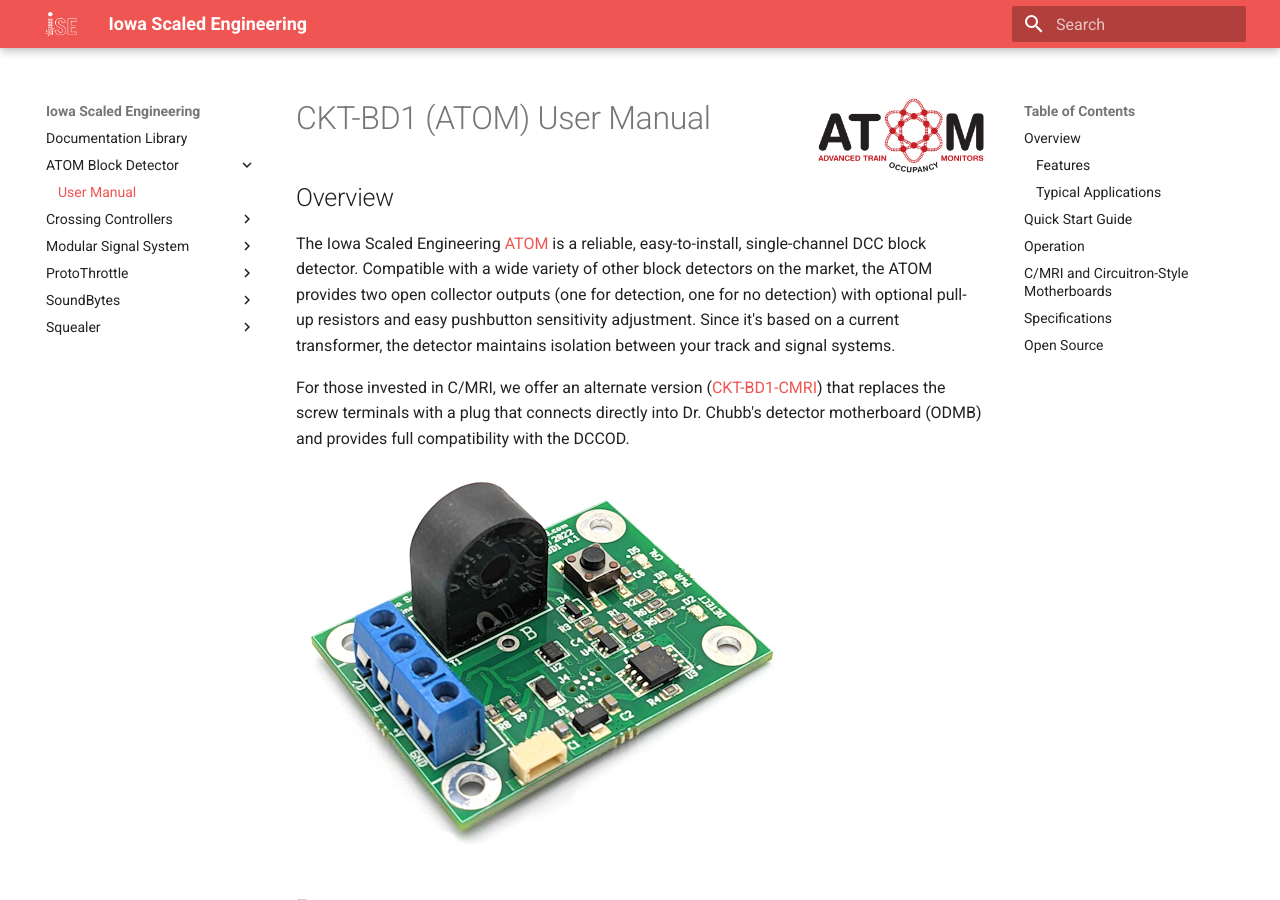
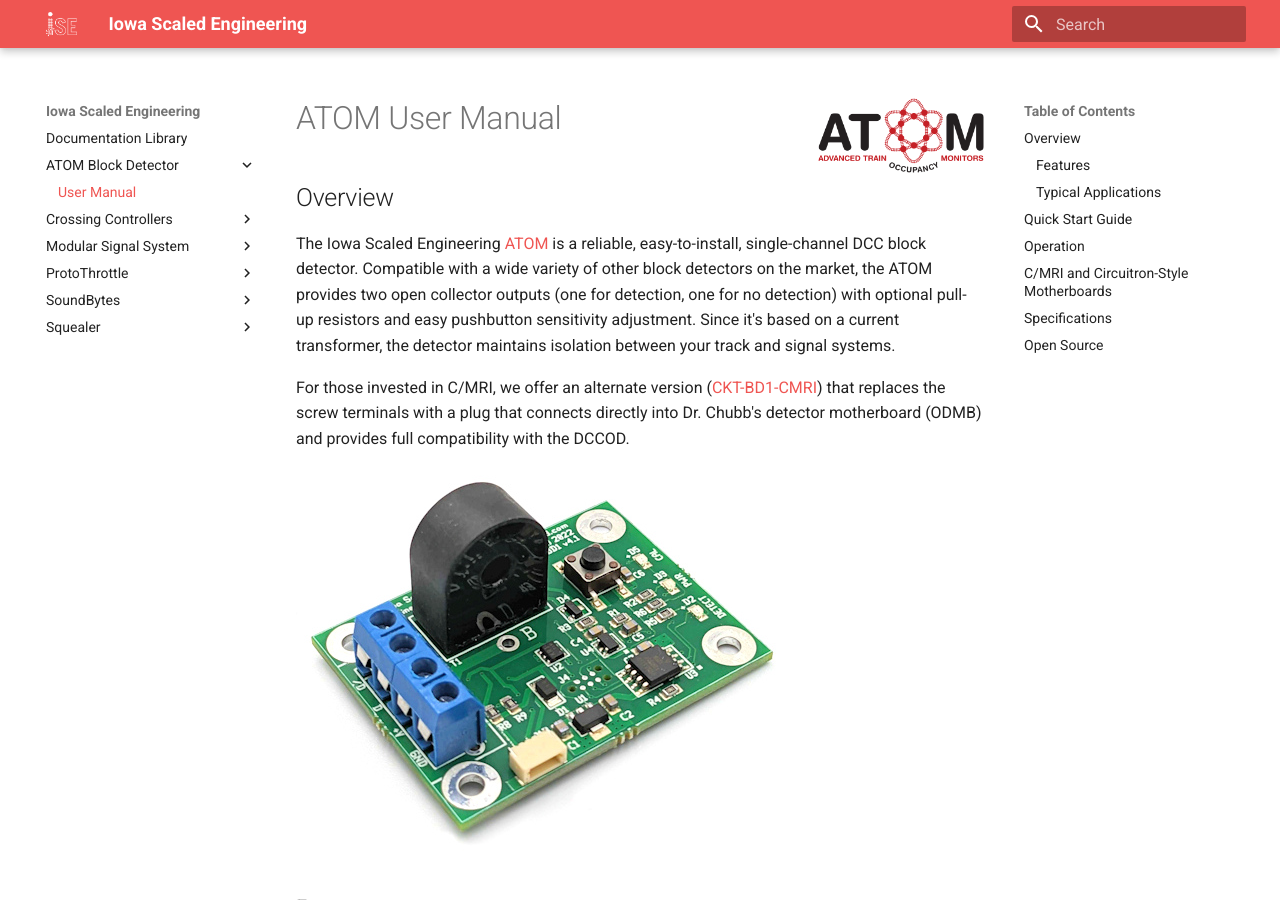
Before and after one commit to IowaScaledEngineering/ise-docs, an MkDocs documentation site: the page built from docs/ATOM Block Detector/manual.md, in a window 1280 px wide and 900 px high. Built offline with MkDocs 1.6.1 and Material for MkDocs 9.7.7, drawn with Linux system fonts in a browser that asks for light colours.

Commit message:
Removed CKT-BD1 from title

```diff
--- a/docs/ATOM Block Detector/manual.md
+++ b/docs/ATOM Block Detector/manual.md
@@ -1,7 +1,7 @@
 ---
 title: User Manual
 ---
-# CKT-BD1 (ATOM) User Manual ![](img/atom-logo.png){align=right style="height: 75px; margin-top:0px; margin-bottom: 0px"}
+# ATOM User Manual ![](img/atom-logo.png){align=right style="height: 75px; margin-top:0px; margin-bottom: 0px"}
 
 ## Overview
 
```
